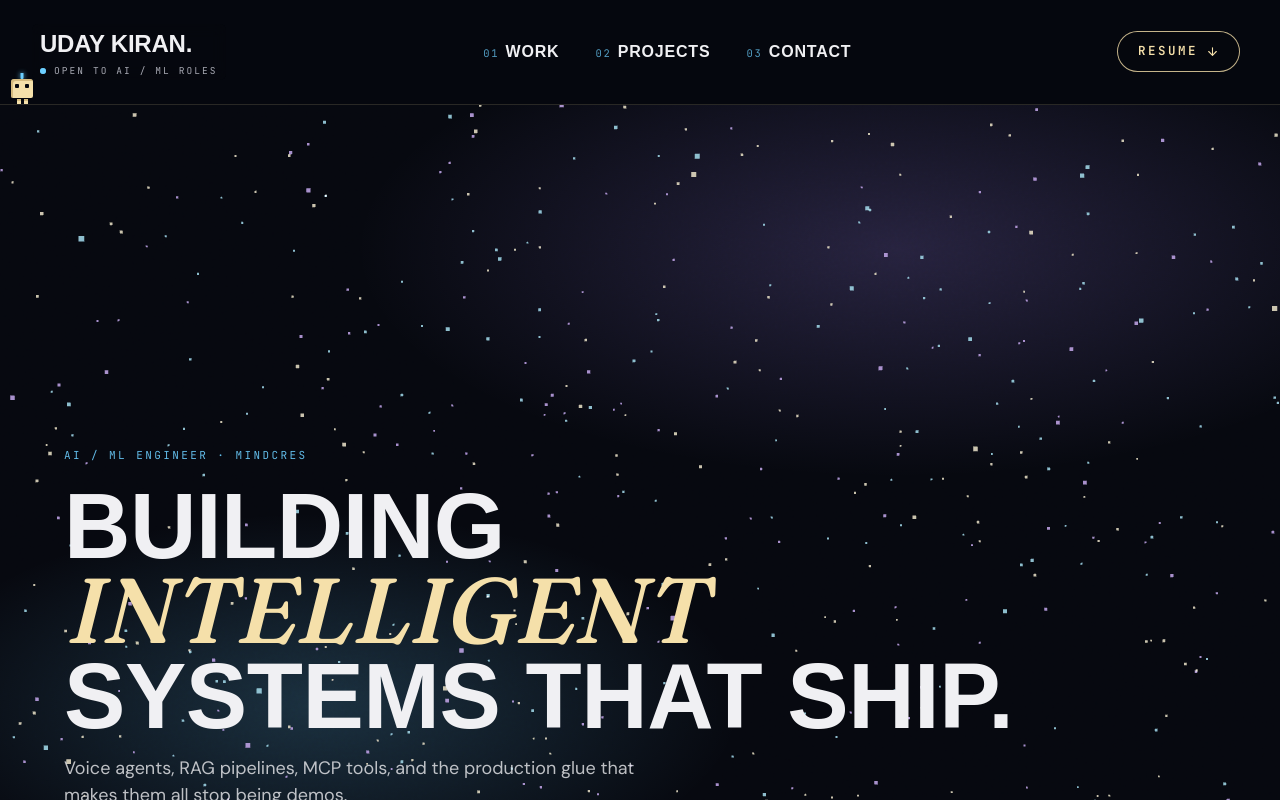
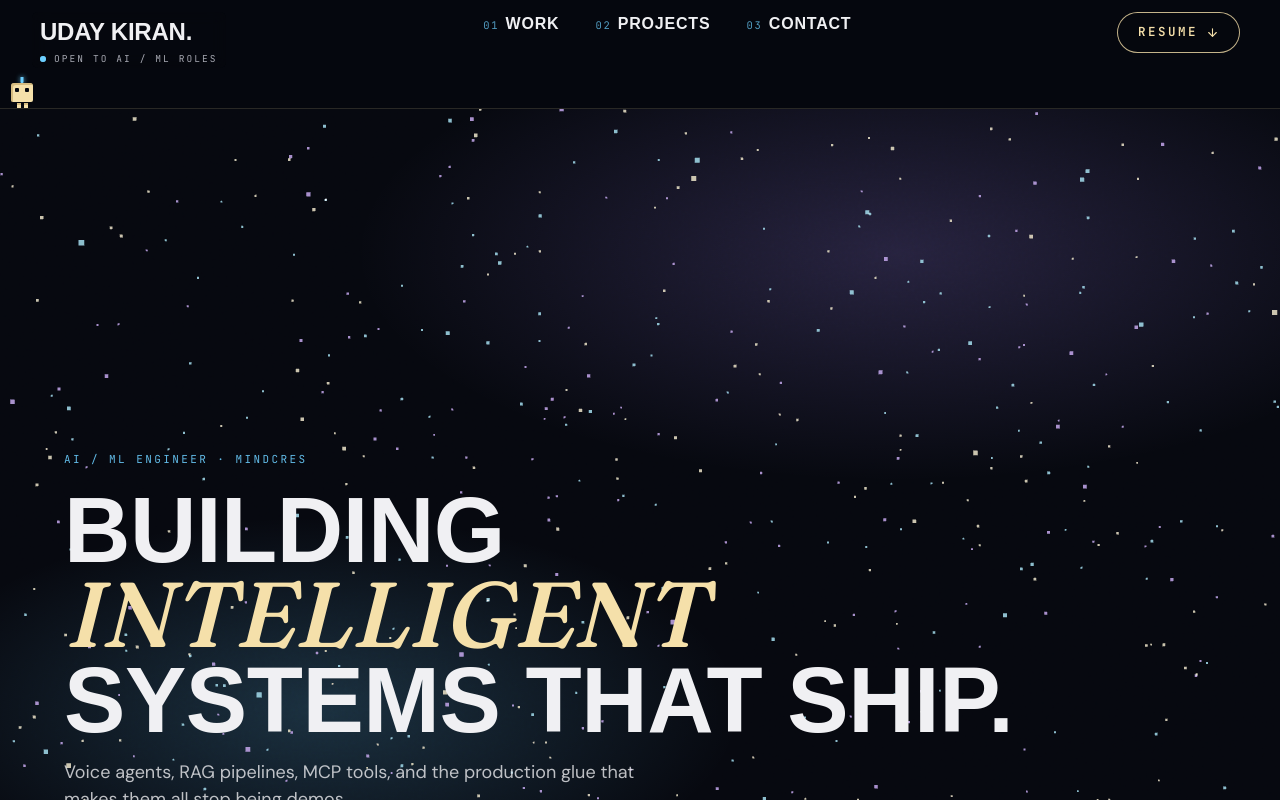
Before and after one commit to uday21308/Uday-Portfolio, a Next.js app: page / in a window 1280 px wide. Shown: the top 800 px of the page. Built offline with nearby package versions, Linux system fonts and the light colour scheme; a web font is replaced by a local one.

Commit message:
fix(nav): align content to top + larger bottom padding so sprite gets proper vertical room (no wasted upper space)

```diff
--- a/components/ui/Nav.tsx
+++ b/components/ui/Nav.tsx
@@ -11,7 +11,7 @@ const links = [
 
 export function Nav() {
   return (
-    <nav className="sticky top-0 z-30 flex items-center justify-between px-6 md:px-10 py-5 md:py-6 bg-[var(--color-bg)]/92 backdrop-blur-md border-b border-[var(--color-accent)]/15 overflow-hidden">
+    <nav className="sticky top-0 z-30 flex items-start justify-between px-6 md:px-10 pt-3 pb-9 md:pt-3 md:pb-10 bg-[var(--color-bg)]/92 backdrop-blur-md border-b border-[var(--color-accent)]/15 overflow-hidden">
       <HeaderSprite />
 
       {/* Logo + status */}
```
